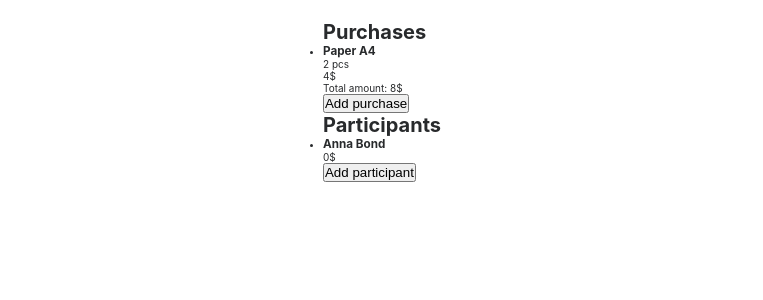
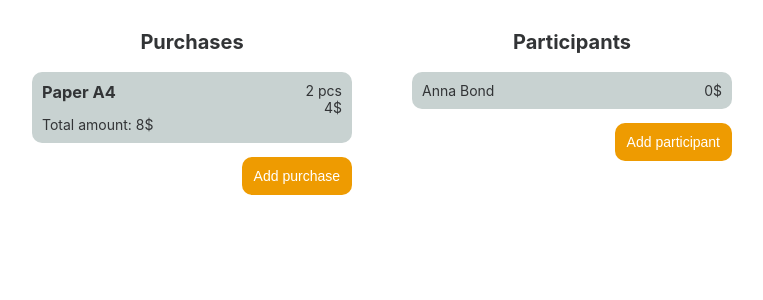
Before and after one commit to hannakulikowska/share-cost, a React (Create React App) app: page / in a window 1280 px wide. Shown: the top 300 px of the page, without its empty margins (258-1021 px from the left). Built offline with nearby package versions, Linux system fonts and the light colour scheme.

Commit message:
style: add css styles

```diff
--- a/src/index.css
+++ b/src/index.css
@@ -5,7 +5,8 @@
   --color-dark: #DA6A00;
   --color-gray: #C8D2D1;
   --color-white: #ffffff;
-  --color-black: #282a2c;
+  --color-black: #323436;
+  --padding: 2rem;
 }
 
 * {
@@ -23,14 +24,120 @@ html {
 
 body {
   font-size: 1rem;
-  height: 100%;
+  height: inherit;
   color: var(--color-black);
   display: flex;
   align-items: start;
   justify-content: center;
-  padding: 0 2rem;
+  padding: 0 var(--padding);
 }
 
 #root {
-  padding: 2rem 0;
+  padding: var(--padding) 0;
+  height: inherit;
 }
+
+.app {
+  width: 100%;
+  height: inherit;
+  display: grid;
+  grid-template-columns: repeat(2, 34rem);
+  gap: 4rem;
+  align-items: start;
+}
+
+.button {
+  margin-left: auto;
+  background-color: var(--color-accent);
+  color: var(--color-white);
+  border: none;
+  padding: 1.2rem 1.2rem;
+  border-radius: 10px;
+  font-size: 1.4rem;
+  font-weight: normal;
+  line-height: 1;
+  cursor: pointer;
+  transition: 0.3s;
+}
+
+.button:hover {
+  background-color: var(--color-dark);
+}
+
+.form {
+  padding: 1em;
+  display: flex;
+  flex-direction: column;
+}
+
+.form h1 {
+  font-size: 2em;
+  text-align: center;
+  color: var(--color-black);
+  margin-bottom: 1.8rem;
+}
+
+.form ul {
+  list-style: none;
+  display: flex;
+  flex-direction: column;
+  gap: 0.4rem;
+  font-size: 1.4rem;
+  margin-bottom: 1.4rem;
+}
+
+.item {
+  min-height: max-content;
+  display: flex;
+  padding: calc(var(--padding)/2);
+  border-radius: 10px;
+  background-color: var(--color-gray);
+  transition: 0.3s;
+  cursor: pointer;
+}
+
+.item:hover {
+  background-color: var(--color-primary);
+  color: var(--color-white);
+}
+
+/* Purchases Form */
+
+.purchases {
+  border: none;
+  border-radius: 6px;
+}
+
+.purchase-item {
+  flex-direction: column;
+
+}
+
+.purchase-info {
+  display: flex;
+  justify-content: space-between;
+}
+
+.quantity, .price {
+  text-align: end;
+}
+
+/* Participant Form */
+
+.participant-item {
+  justify-content: space-between;
+}
+
+.participant-name {
+  font-weight: normal;
+  font-size: 1.4rem;
+}
+
+/* Media Queries */
+
+@media (max-width: calc(34rem * 2 + 4rem)) {
+  .app {
+    grid-template-columns: 34rem;
+    height: fit-content;
+  }
+}
```
